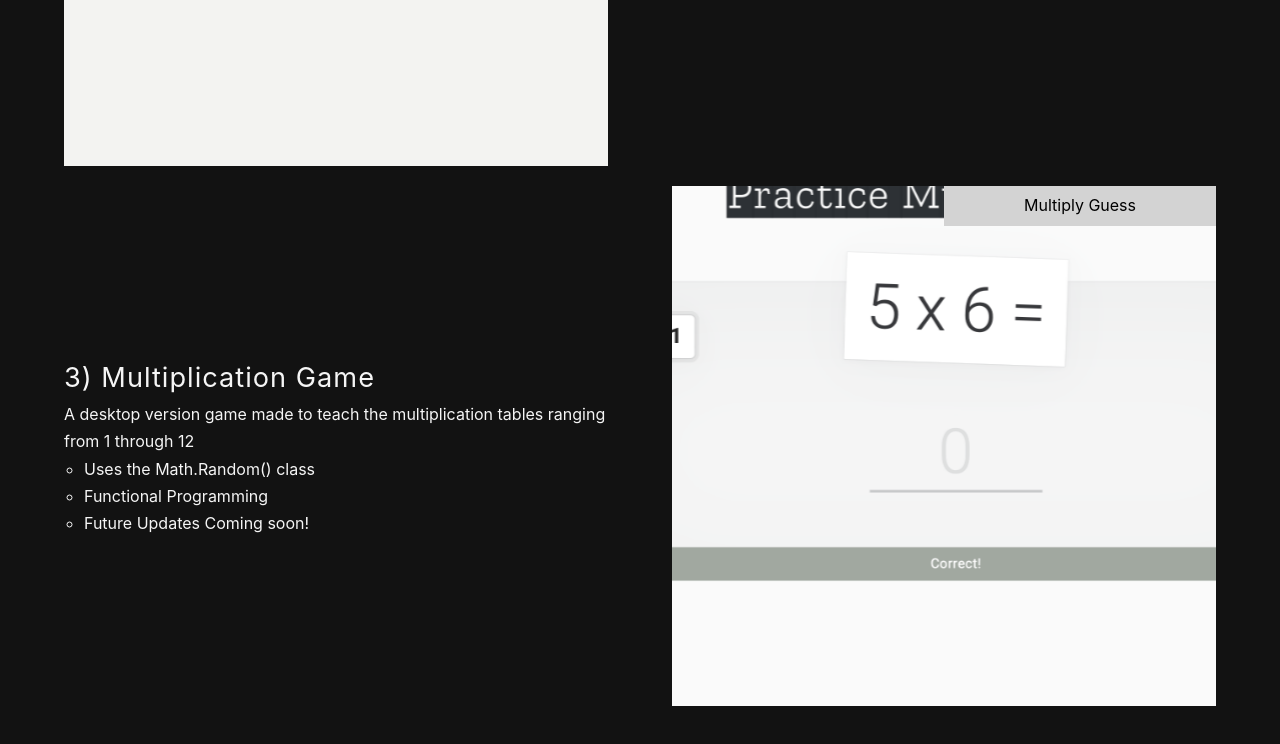
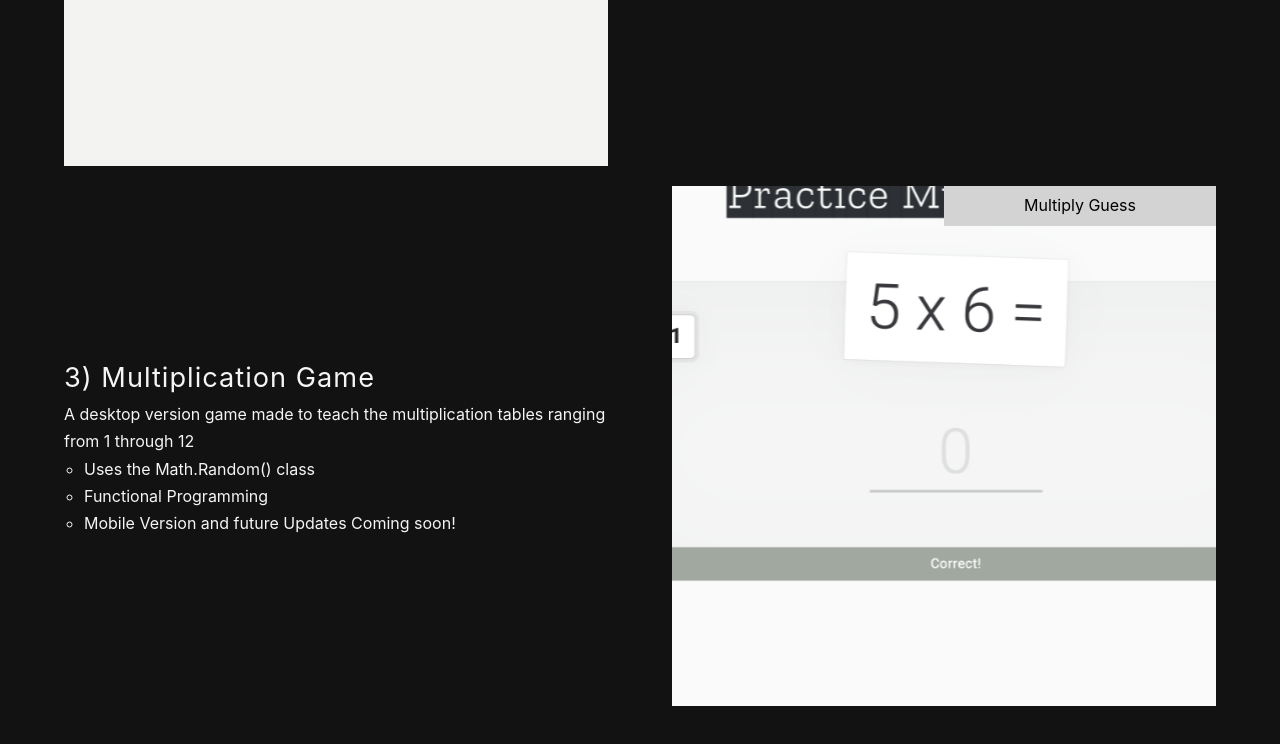
Before and after one commit to rogerb5/website, a plain HTML site: page index.html in a window 1280 px wide. Shown: the part 1393-2137 px from the top of the page. Drawn offline with Linux system fonts and the light colour scheme.

Commit message:
Update index.html

```diff
--- a/index.html
+++ b/index.html
@@ -80,7 +80,7 @@
                     <ul class="tech-list">
                         <li>Uses the Math.Random() class</li>
                         <li>Functional Programming</li>
-                        <li>Future Updates Coming soon!</li>
+                        <li>Mobile Version and future Updates Coming soon!</li>
                     </ul>
                 </div>
 
```
